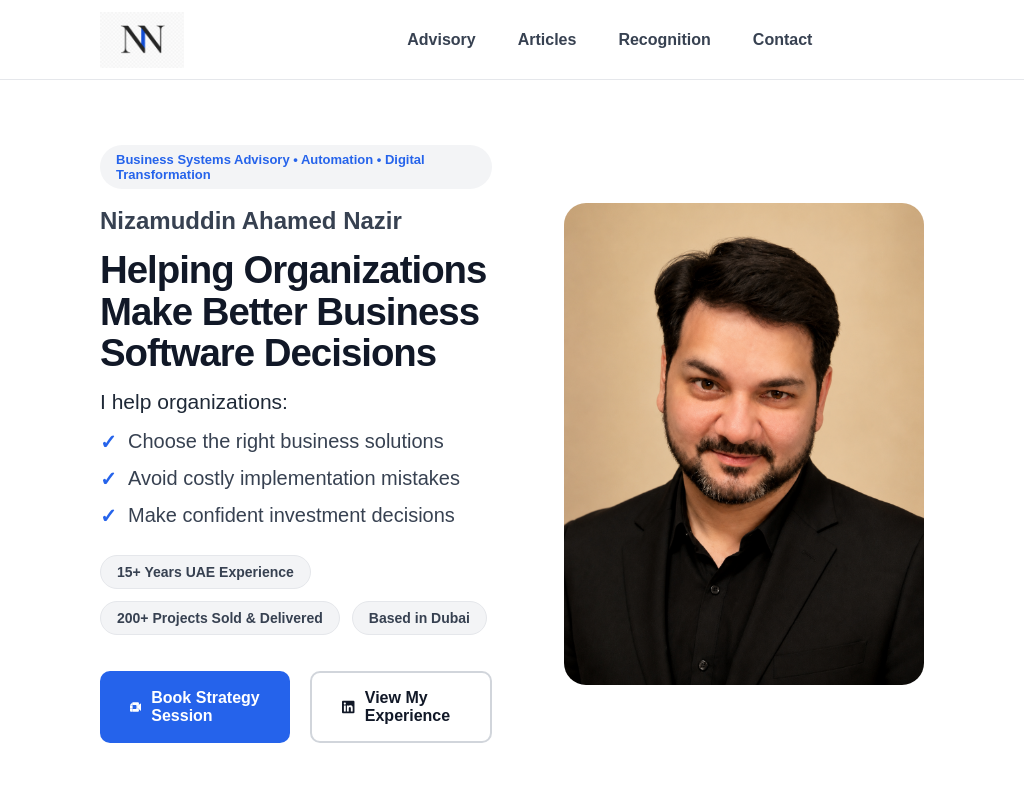
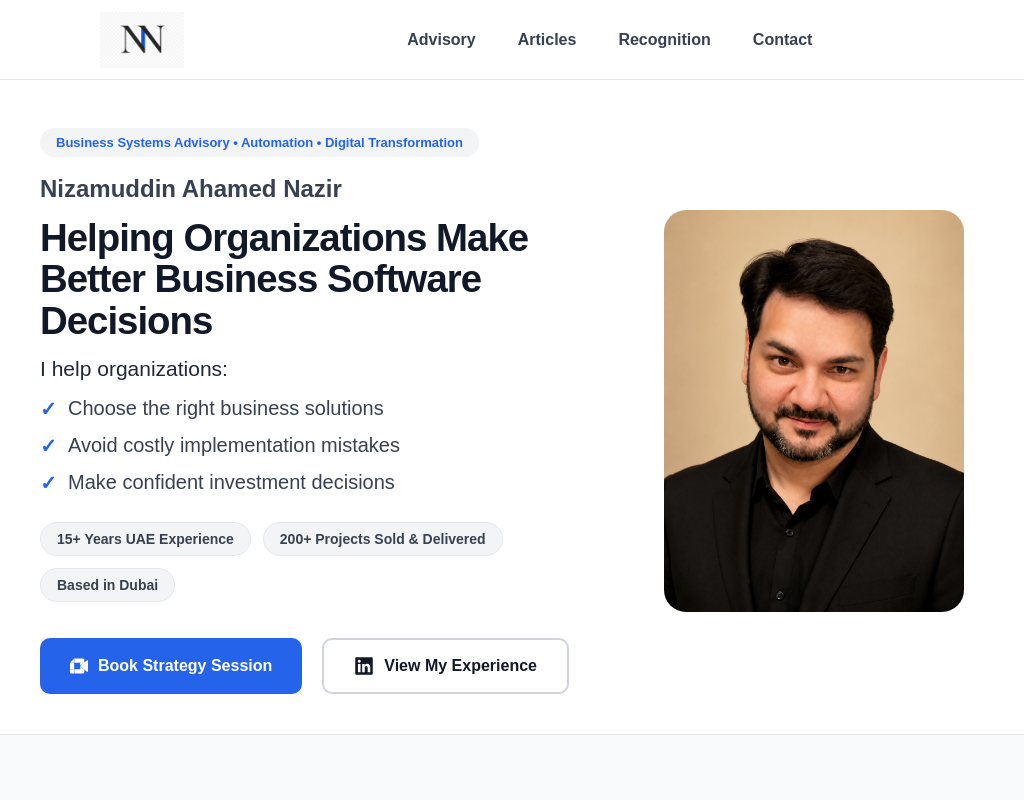
Before and after one commit to nizamuddin-nazir/personal-brand-website, a React (Vite) app: page / in a window 1024 px wide. Shown: the top 800 px of the page. Built offline with nearby package versions, Linux system fonts and the light colour scheme.

Commit message:
Improve tablet hero layout

```diff
--- a/src/components/Hero.css
+++ b/src/components/Hero.css
@@ -209,6 +209,25 @@
     border-bottom: 1px solid #e5e7eb;
 }
 
+@media (min-width: 769px) and (max-width: 1024px) {
+
+.hero {
+    padding: 48px 40px 40px;
+    gap: 48px;
+    min-height: auto;
+}
+
+.hero-image {
+    flex: 0 0 320px;
+    padding-right: 20px;
+}
+
+.hero-image img {
+    max-width: 320px;
+}
+
+}
+
 @media (max-width: 768px) {
 
 .hero {
```
